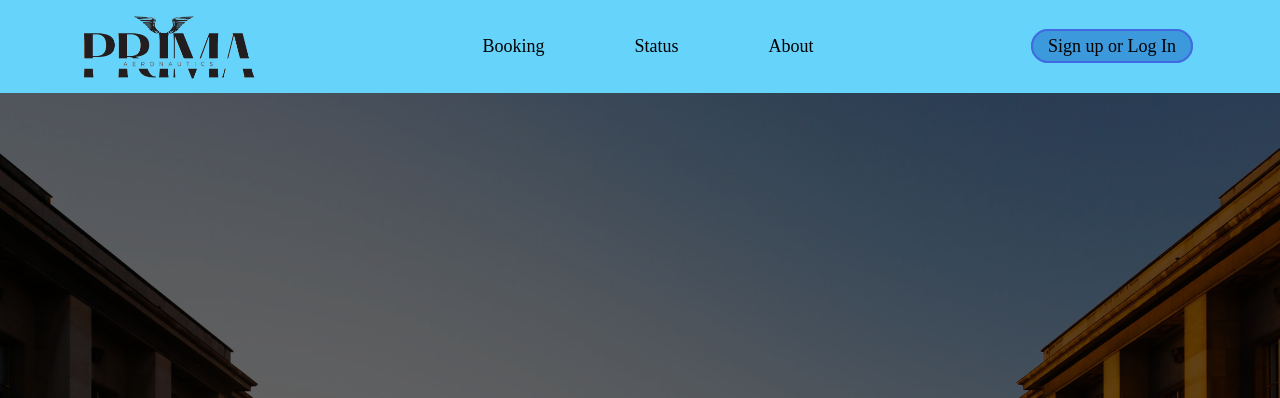
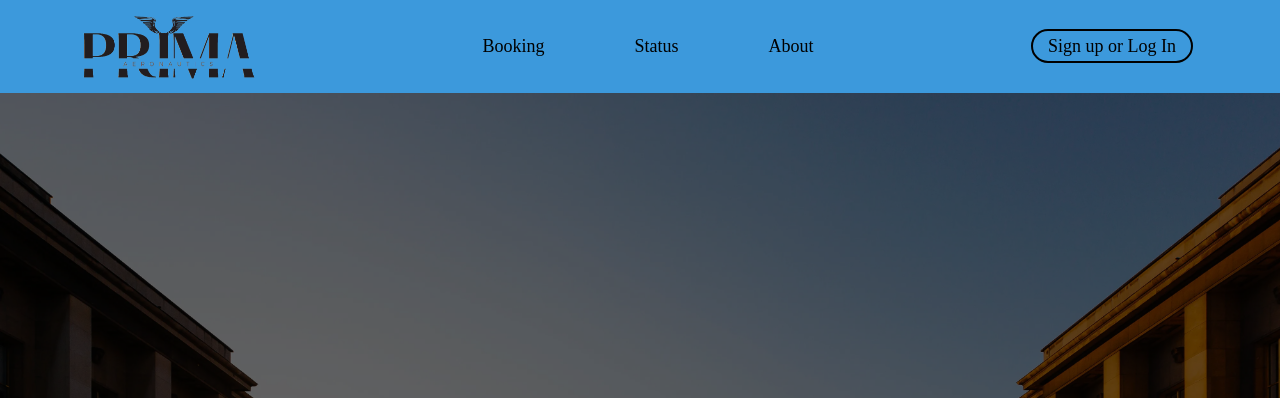
Before and after one commit to jamez2128/prima, a PHP site: page / in a window 1280 px wide. Shown: the top 398 px of the page. Run offline with PHP 8.4, Linux system fonts and the light colour scheme.

Commit message:
Changed color

```diff
--- a/styles/navbar.css
+++ b/styles/navbar.css
@@ -1,5 +1,5 @@
 nav {
-    background-color: #66d3fa;
+    background-color: #3c99dc;
     display: flex;
     justify-content: space-between;
     z-index: 999;
@@ -46,14 +46,13 @@ nav img {
     color: black;
     font-size: 18px;
     font-family: 'Bebas Neue Pro';
-    background-color: #3c99dc;
     border-radius: 50px;
-    border: royalblue 2px solid;
+    border: black 2px solid;
     margin: 0px 7px;
 }
 
 .loginSignup a:hover {
-    background-color: #3c99dc;
-    color: #000;
+    background-color: #d5f3fe;
+    color: black;
     transition: ease .4s;
 }
```
